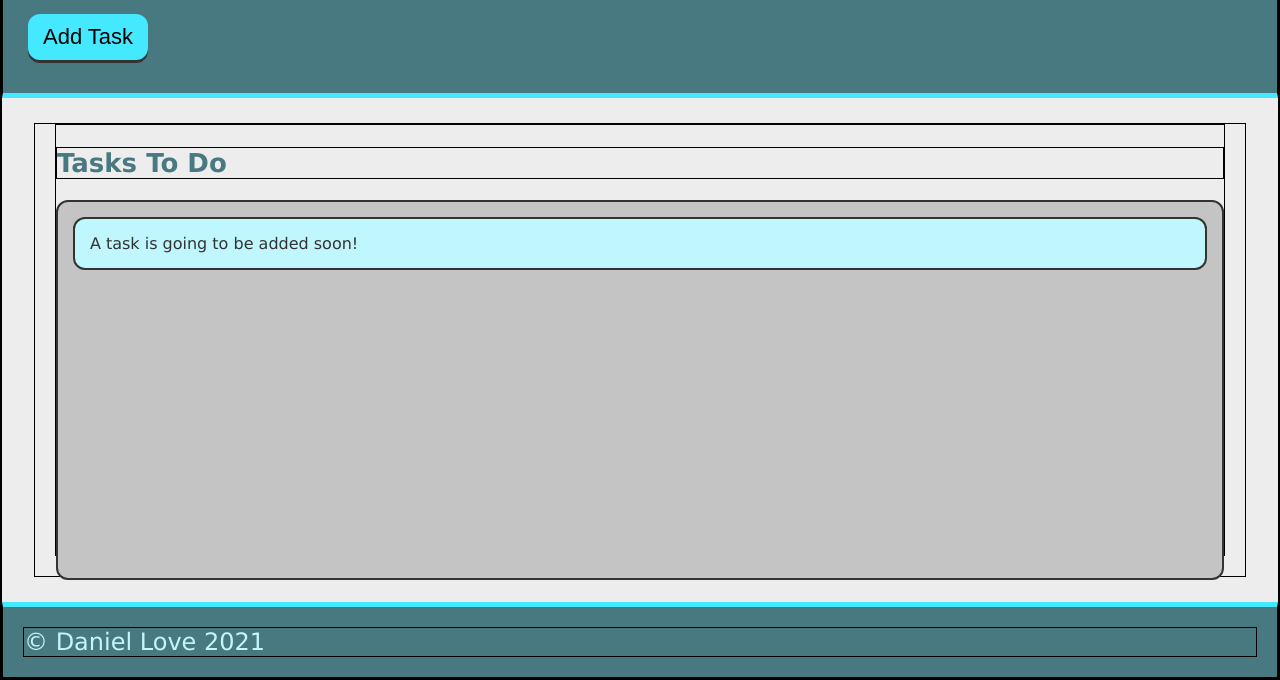
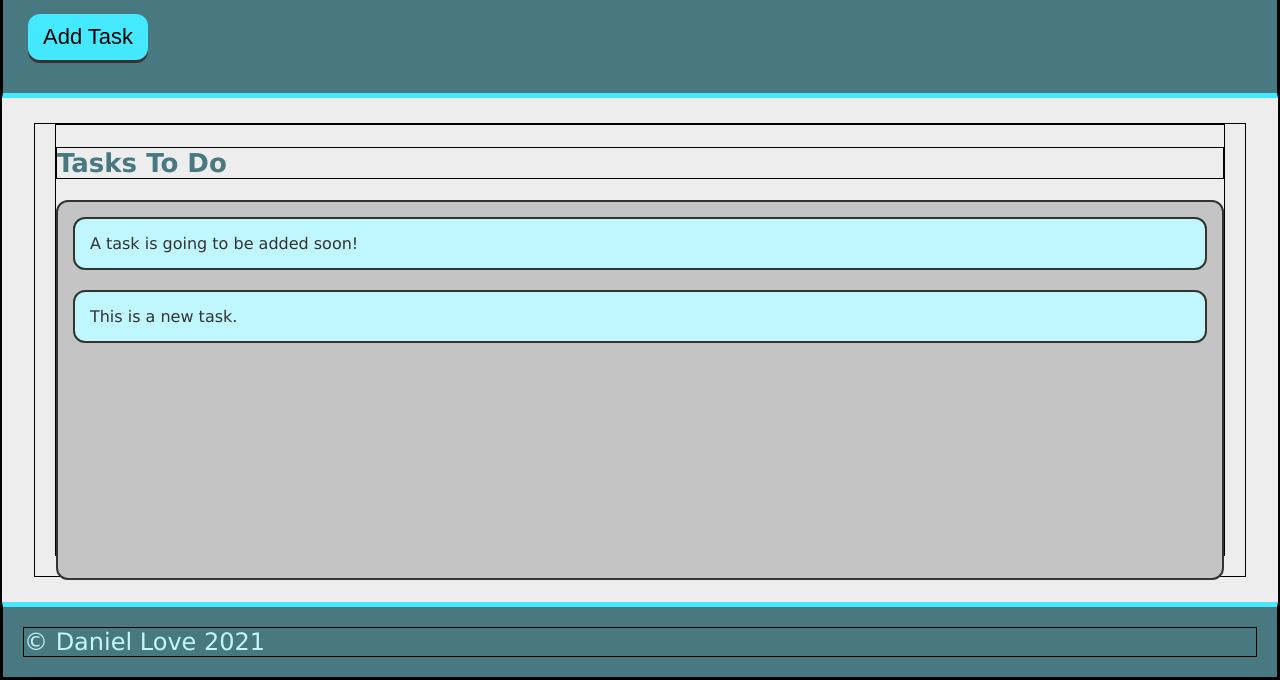
Before and after one commit to DL0601/taskinator, a plain HTML site: page index.html in a window 1280 px wide. Both pictures are taken after a click on the button "Add Task". Shown: the part 122-802 px from the top of the page. Drawn offline with Linux system fonts and the light colour scheme.

Commit message:
added ability to add tasks

```diff
--- a/assets/js/script.js
+++ b/assets/js/script.js
@@ -1 +1,11 @@
-window.alert("this is Java");
+var buttonEl = document.querySelector("#save-task");
+var tasksToDoEl = document.querySelector("#tasks-to-do");
+
+var createTaskHandler = function() {
+    var listItemEl = document.createElement("li");
+    listItemEl.className = "task-item";
+    listItemEl.textContent = "This is a new task.";
+    tasksToDoEl.appendChild(listItemEl);
+};
+
+buttonEl.addEventListener("click", createTaskHandler);
--- a/index.html
+++ b/index.html
@@ -11,12 +11,12 @@
     <header>
         <h1 class="page-title">Taskinator</h1>
         <p>Click the button below to add a new task!</p>
-        <button class="btn">Add Task</button>
+        <button class="btn" id="save-task">Add Task</button>
     </header>
     <main class="page-content">
         <section class="task-list-wrapper">
             <h2 class="list-title">Tasks To Do</h2>
-            <ul class="task-list">
+            <ul class="task-list" id="tasks-to-do">
                 <li class="task-item">A task is going to be added soon!</li>
             </ul>
         </section>
```
